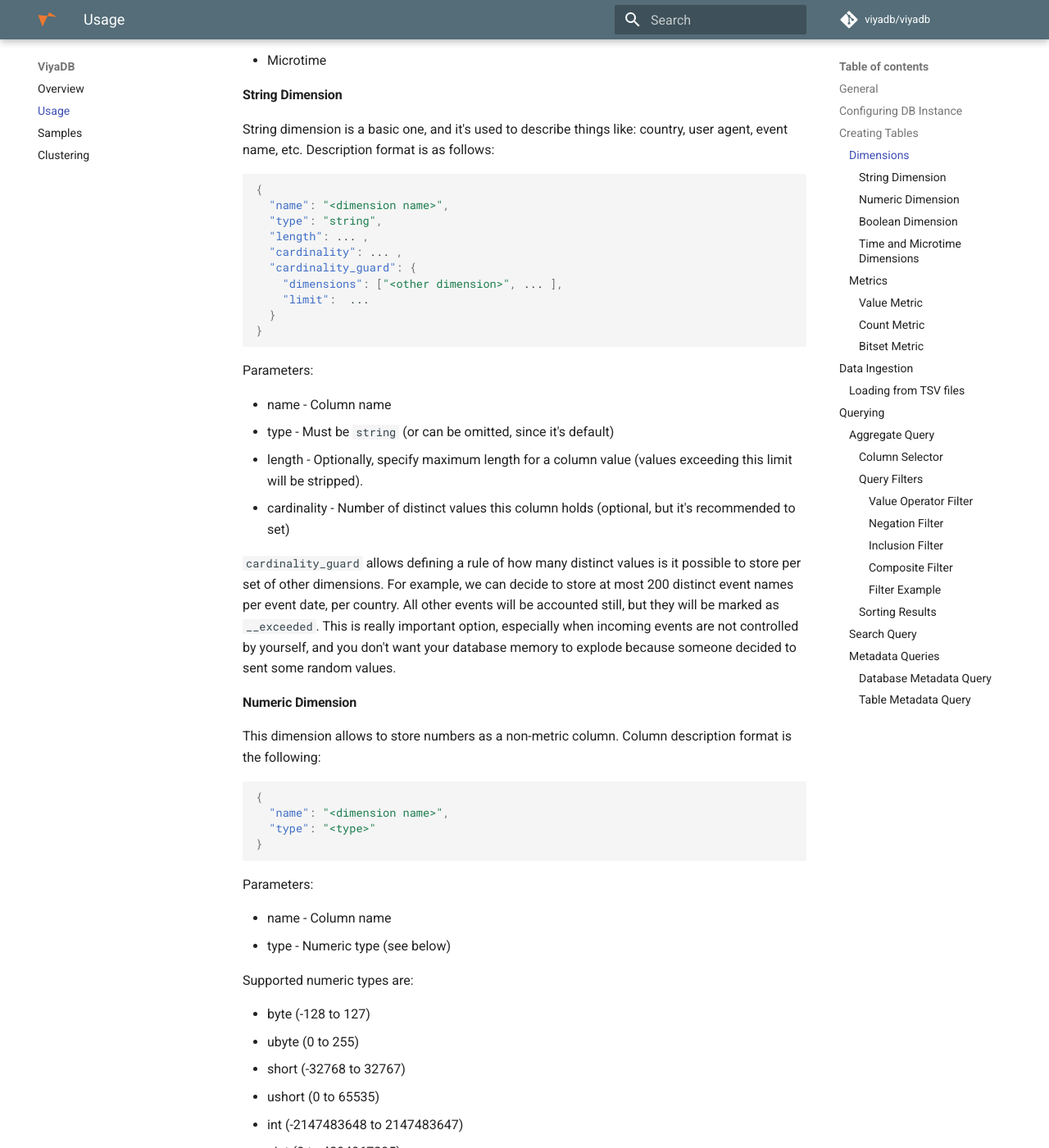
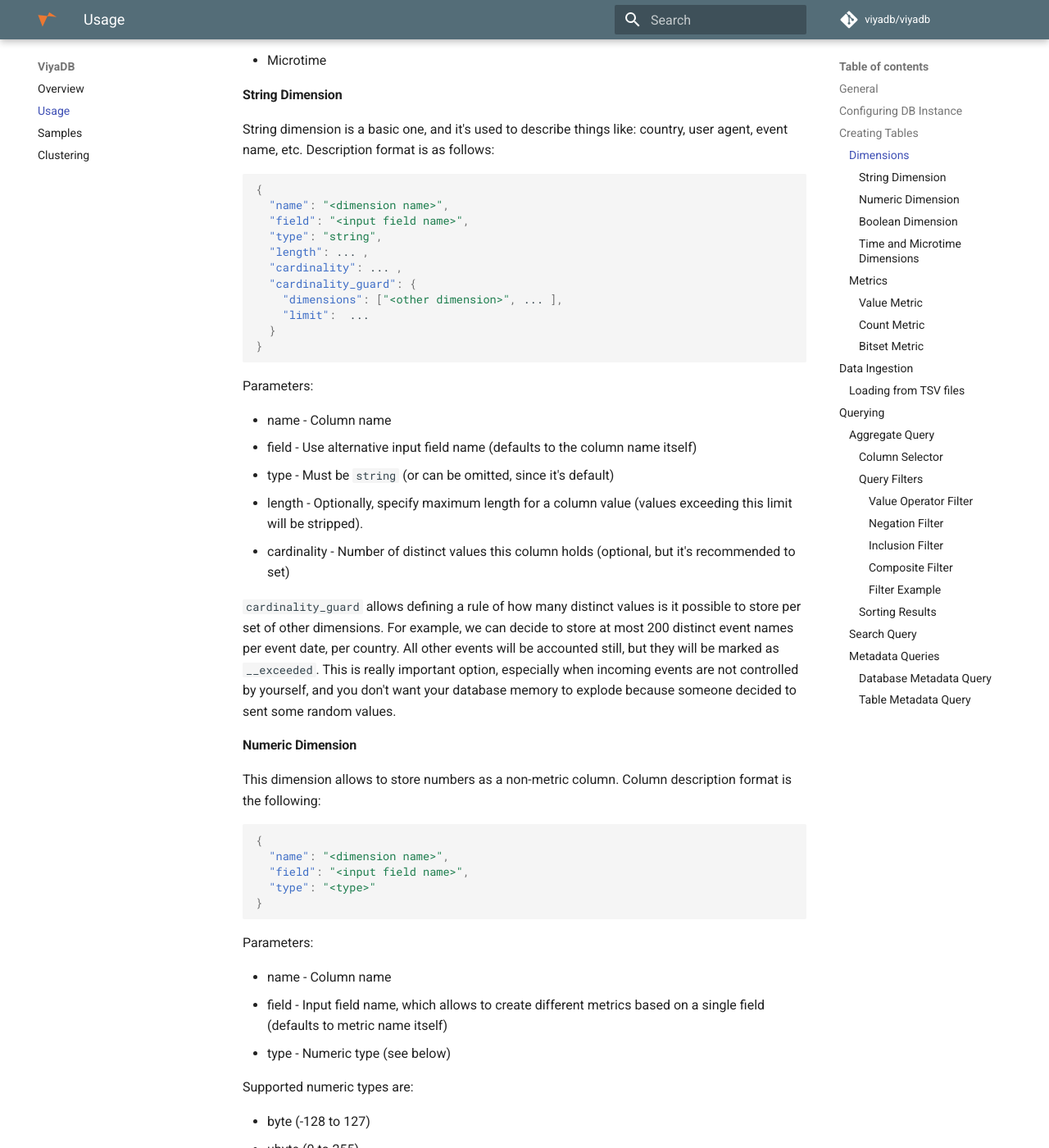
Before and after one commit to viyadb/website, an MkDocs documentation site: the page built from docs/usage.md, in a window 1280 px wide and 1400 px high, scrolled down 2202 px. Shown: the whole window at 82% size. Built offline with MkDocs 1.6.1 and Material for MkDocs 9.7.7, drawn with Linux system fonts in a browser that asks for light colours; comment, search, counter and statistics services are not loaded; old or Windows-style settings are respelled for this version of MkDocs; some of the changed text lies outside the part shown.

Commit message:
Added a note about loading columns flexibility

````diff
--- a/docs/usage.md
+++ b/docs/usage.md
@@ -94,6 +94,7 @@ Description format is as follows:
 ```json
 {
   "name": "<dimension name>",
+  "field": "<input field name>",
   "type": "string",
   "length": ... ,
   "cardinality": ... ,
@@ -107,6 +108,7 @@ Description format is as follows:
 Parameters:
 
  * name - Column name
+ * field - Use alternative input field name (defaults to the column name itself)
  * type - Must be `string` (or can be omitted, since it's default)
  * length - Optionally, specify maximum length for a column value (values exceeding this limit will be stripped).
  * cardinality - Number of distinct values this column holds (optional, but it's recommended to set)
@@ -125,6 +127,7 @@ the following:
 ```json
 {
   "name": "<dimension name>",
+  "field": "<input field name>",
   "type": "<type>"
 }
 ```
@@ -132,6 +135,7 @@ the following:
 Parameters:
 
  * name - Column name
+ * field - Input field name, which allows to create different metrics based on a single field (defaults to metric name itself)
  * type - Numeric type (see below)
 
 Supported numeric types are:
@@ -323,6 +327,7 @@ Important notes:
 
  * The `data.tsv` file must be accessible to the ViyaDB instance you're loading the data into.
  * If `columns` parameter is not provided, order of columns in .tsv file must be as follows: first dimensions, then metrics as they appear in the table descriptor.
+ * `columns` parameter must be used whenever one of table column defines `field` attribute.
 
 ## Querying
 
````
